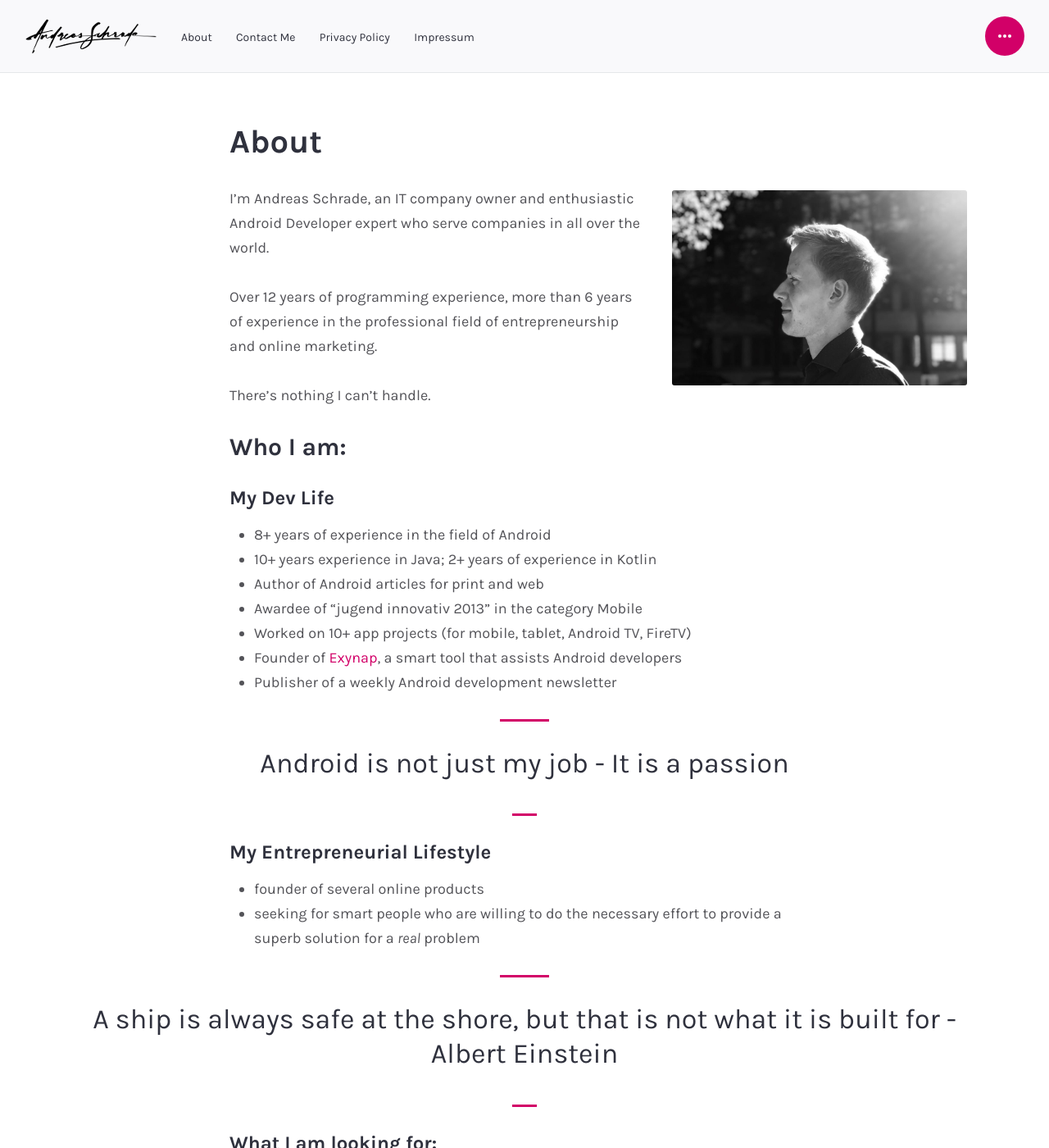
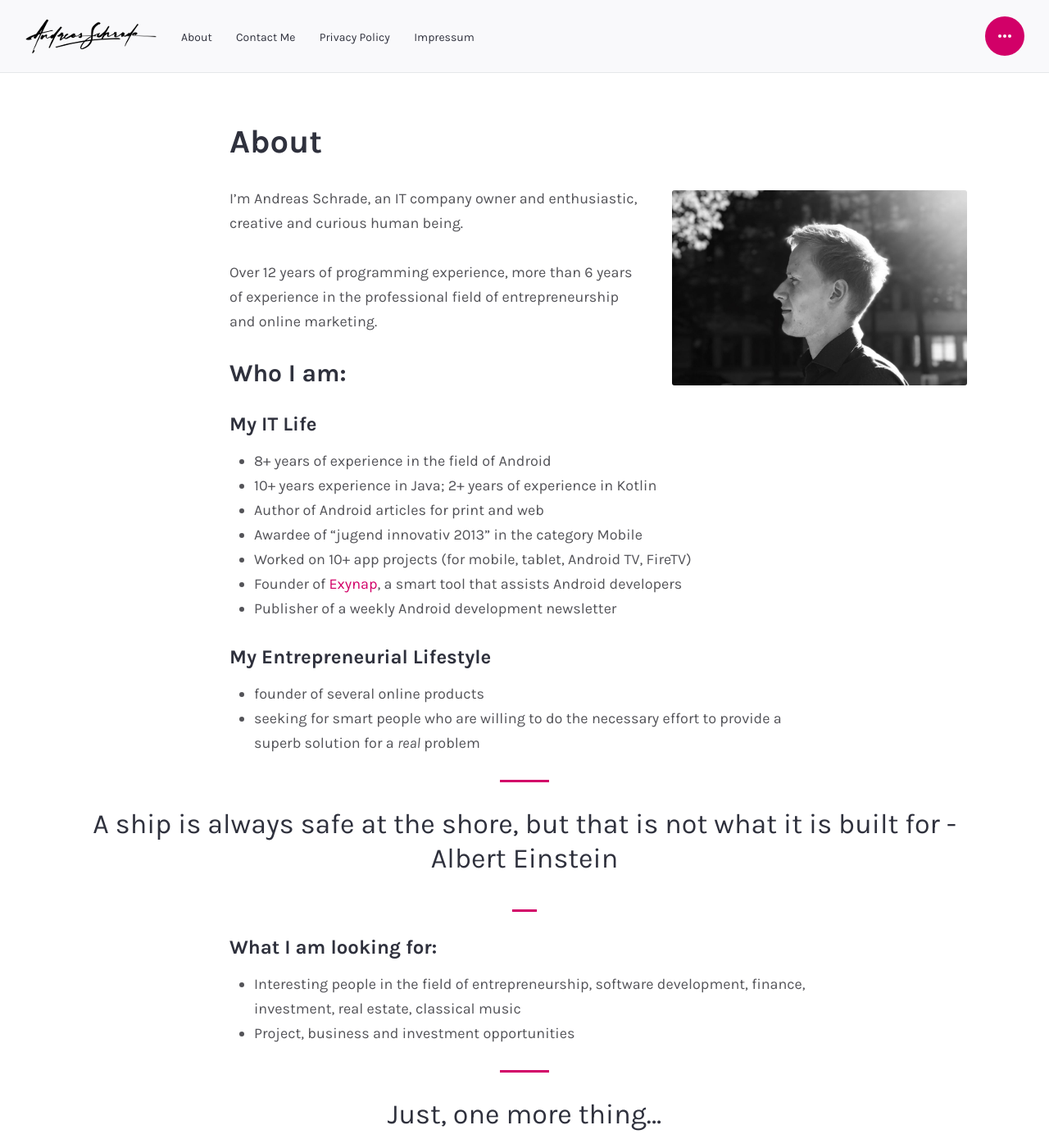
Before and after one commit to andreasschrade/andreasschrade.github.com, a Jekyll site: the page built from about.md, in a window 1280 px wide and 1400 px high. Shown: the whole window at 82% size. Built offline with Jekyll 4.4.1, drawn with Linux system fonts in a browser that asks for light colours; some web fonts are replaced; some of the changed text lies outside the part shown.

Commit message:
minor update

```diff
--- a/_config.yml
+++ b/_config.yml
@@ -19,13 +19,13 @@
   image: 'authorimage.jpg'
   greetings: 'Hi, I am Andreas!'
   description: |
-    <strong>Entrepreneur - Android Developer Expert - Thinker</strong><br>
-    Intrigued by ideas, exciting projects, finance & investing, books, armchair philosophy, composing and even better conversations.<br>Seeking to be inspired, to envision the unlikely, to work hard for things that are worth it, and to be surrounded by those who bring out the best in me... <a href="/contact/">Send me a message!</a>
+    <strong>IT Company Owner - Musician - Thinker</strong><br>
+    Intrigued by ideas, exciting projects, finance & investing, books, armchair philosophy, creativity, composing and even better conversations.<br>Seeking to be inspired, to envision the unlikely, to work hard for things that are worth it, and to be surrounded by those who bring out the best in me... <a href="/contact/">Send me a message!</a>
   bio: 'IT company owner and enthusiastic Android Developer expert who serve companies in all over the world. Intrigued by ideas, challenging projects, lifelong learning, armchair philosophy, and even better conversations.<br><br>Seeking to be inspired, to envision the unlikely, to work hard for things that are worth it, and to be surrounded by those who bring out the best in me.<br><b><u>Say Hi!</u></b><br><a href="https://twitter.com/andreasschrade">on Twitter @andreasschrade</a><br><a href="http://linkedin.com/in/andreasschrade">on LinkedIn andreasschrade</a><br><a href="/contact/">Contact me!</a>'
 
 # Contact form setings
 email: blog@andreas-schrade.de
-contact_page_description: "Let's discuss exciting ideas and projects, let's talk about entrepreneuership, marketing, sales, economy, investing, real estate, technology, philosophy, ..."
+contact_page_description: "Let's discuss exciting ideas and projects, let's talk about entrepreneuership, marketing, sales, classical music, composition, philosophy, economy, investing, real estate, technology, ..."
 thankyou_page_description: "Thanks. Your message has been successfully sent. I will contact you as soon as possible!"
 
 # Social links
--- a/about.md
+++ b/about.md
@@ -5,15 +5,14 @@
 ---
 {% include image-caption.html imageurl="/assets/images/pages/about.jpg#right" title="Android Freelancer"  %}
 
-I'm Andreas Schrade, an IT company owner and enthusiastic Android Developer expert who serve companies in all over the world.
+I'm Andreas Schrade, an IT company owner and enthusiastic, creative and curious human being.
 
 Over 12 years of programming experience, more than 6 years of experience in the professional field of entrepreneurship and online marketing.
 
-There's nothing I can't handle.
 
 <h3>Who I am:</h3>
 
-<h4>My Dev Life</h4>
+<h4>My IT Life</h4>
 - 8+ years of experience in the field of Android
 - 10+ years experience in Java; 2+ years of experience in Kotlin
 - Author of Android articles for print and web
@@ -22,8 +21,6 @@
 - Founder of <a target="_blank" href="http://exynap.com">Exynap</a>, a smart tool that assists Android developers
 - Publisher of a weekly Android development newsletter
 
->Android is not just my job - It is a passion
-
 <h4>My Entrepreneurial Lifestyle</h4>
 - founder of several online products
 - seeking for smart people who are willing to do the necessary effort to provide a superb solution for a <i>real</i> problem
@@ -31,7 +28,7 @@
 >A ship is always safe at the shore, but that is not what it is built for - Albert Einstein
 
 <h4>What I am looking for:</h4>
-- Interesting people in the field of entrepreneurship, software development, finance, investment, real estate
+- Interesting people in the field of entrepreneurship, software development, finance, investment, real estate, classical music
 - Project, business and investment opportunities
 
 >Just, one more thing...
```
